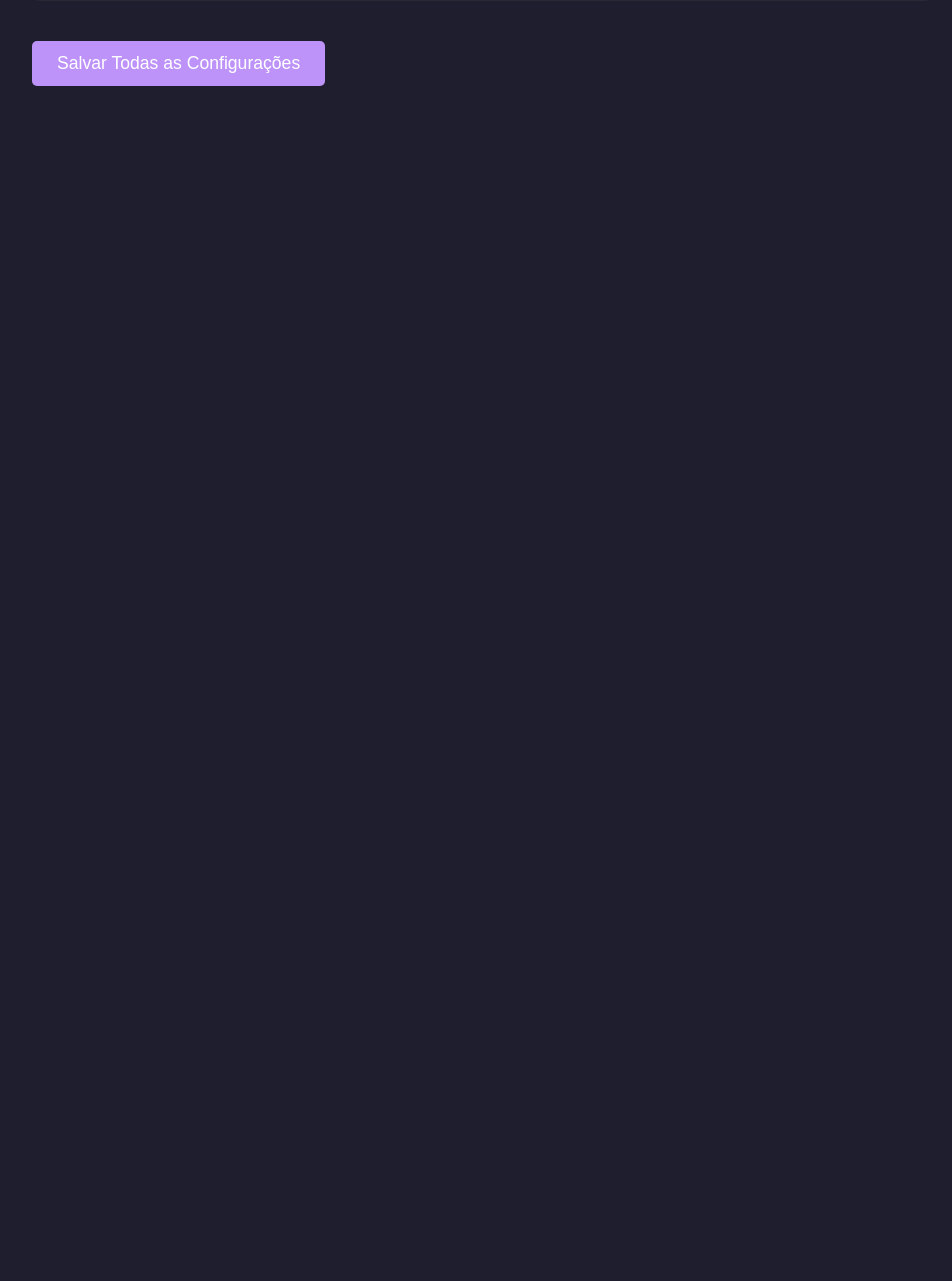
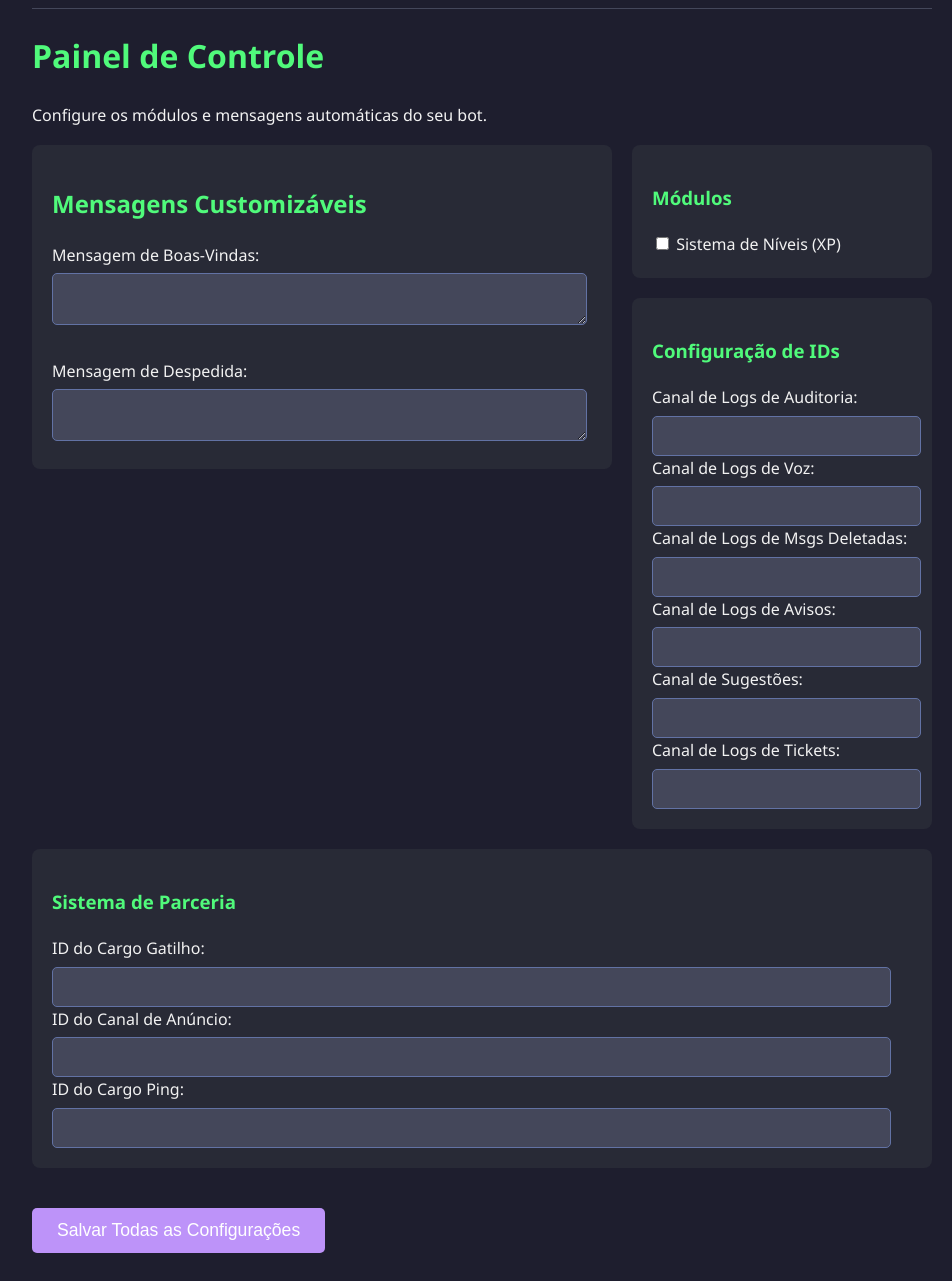
Before and after one commit to GitDanHuby/bot-discord-altura, a Flask app: template templates/dashboard.html in a window 1280 px wide. Shown: the part 340-1621 px from the top of the page, without its empty margins (158-1110 px from the left). Before the commit the page ends 426 px from the top, so only its background shows below. Run offline with Flask 3, Linux system fonts and the light colour scheme; the template is opened without the code that fills it, so the values that code supplies are empty.

Commit message:
Update dashboard.html

```diff
--- a/templates/dashboard.html
+++ b/templates/dashboard.html
@@ -5,31 +5,86 @@
     <meta name="viewport" content="width=device-width, initial-scale=1.0">
     <title>Painel - Altura RP City</title>
     <style>
-        /* ... (todo o seu CSS continua aqui, sem alterações) ... */
         body { background-color: #1e1e2e; color: #f2f2f2; font-family: 'Segoe UI', Tahoma, Geneva, Verdana, sans-serif; padding: 20px; line-height: 1.6; }
         .container { max-width: 900px; margin: auto; }
         .header { display: flex; align-items: center; justify-content: space-between; border-bottom: 1px solid #44475a; padding-bottom: 20px; margin-bottom: 20px; }
         img.avatar { border-radius: 50%; vertical-align: middle; margin-right: 15px; }
-        h1, h2 { color: #50fa7b; }
+        h1, h2, h3 { color: #50fa7b; }
         textarea, input[type="text"] { width: 95%; background-color: #44475a; color: white; border: 1px solid #6272a4; border-radius: 5px; padding: 10px; font-size: 1em; margin-top: 5px; }
         button { background-color: #bd93f9; color: white; padding: 12px 25px; border: none; border-radius: 5px; font-size: 1.1em; cursor: pointer; margin-top: 20px;}
         .module { background-color: #282a36; padding: 20px; border-radius: 8px; margin-bottom: 20px; }
+        .dashboard-layout { display: flex; flex-wrap: wrap; gap: 20px; }
+        .main-column { flex: 2; min-width: 300px; }
+        .side-column { flex: 1; min-width: 300px; }
         .notification { position: fixed; top: 20px; right: 20px; background-color: #50fa7b; color: #282a36; padding: 15px; border-radius: 5px; box-shadow: 0 0 10px rgba(0,0,0,0.5); z-index: 1000; opacity: 0; transition: opacity 0.5s; font-weight: bold; }
         .notification.show { opacity: 1; }
+        .logout-btn { background-color: #ff5555; color: white; padding: 8px 15px; text-decoration: none; border-radius: 5px; }
+        .switch { position: relative; display: inline-block; width: 60px; height: 34px; }
+        .switch input { opacity: 0; width: 0; height: 0; }
+        .slider { position: absolute; cursor: pointer; top: 0; left: 0; right: 0; bottom: 0; background-color: #ccc; transition: .4s; border-radius: 34px; }
+        .slider:before { position: absolute; content: ""; height: 26px; width: 26px; left: 4px; bottom: 4px; background-color: white; transition: .4s; border-radius: 50%; }
+        input:checked + .slider { background-color: #50fa7b; }
+        input:checked + .slider:before { transform: translateX(26px); }
     </style>
 </head>
 <body>
     <div class="container">
         <div class="header">
+            <div>
+                <img src="https://cdn.discordapp.com/avatars/{{ user.id }}/{{ user.avatar }}.png?size=64" alt="Avatar" class="avatar">
+                <span>Logado como: **{{ user.username }}**</span>
             </div>
+            <a href="/logout" class="logout-btn">Sair</a>
+        </div>
 
         <h1>Painel de Controle</h1>
+        <p>Configure os módulos e mensagens automáticas do seu bot.</p>
 
         <form id="settings-form">
+            <div class="dashboard-layout">
+                <div class="main-column">
+                    <div class="module">
+                        <h2>Mensagens Customizáveis</h2>
+                        <label for="welcome_message">Mensagem de Boas-Vindas:</label>
+                        <textarea name="welcome_message">{{ settings.get('welcome_message', '') }}</textarea>
+                        <br><br>
+                        <label for="goodbye_message">Mensagem de Despedida:</label>
+                        <textarea name="goodbye_message">{{ settings.get('goodbye_message', '') }}</textarea>
+                    </div>
+                </div>
+                <div class="side-column">
+                    <div class="module">
+                        <h3>Módulos</h3>
+                        <label>
+                          <input type="checkbox" name="xp_system_enabled" {{ 'checked' if settings.get('xp_system_enabled', 'true') == 'true' else '' }}>
+                          Sistema de Níveis (XP)
+                        </label>
+                    </div>
+                    <div class="module">
+                        <h3>Configuração de IDs</h3>
+                        <label>Canal de Logs de Auditoria:</label>
+                        <input type="text" name="audit_log_channel_id" value="{{ settings.get('audit_log_channel_id', '') }}">
+                        <label>Canal de Logs de Voz:</label>
+                        <input type="text" name="voice_log_channel_id" value="{{ settings.get('voice_log_channel_id', '') }}">
+                        <label>Canal de Logs de Msgs Deletadas:</label>
+                        <input type="text" name="delete_log_channel_id" value="{{ settings.get('delete_log_channel_id', '') }}">
+                        <label>Canal de Logs de Avisos:</label>
+                        <input type="text" name="warn_log_channel_id" value="{{ settings.get('warn_log_channel_id', '') }}">
+                        <label>Canal de Sugestões:</label>
+                        <input type="text" name="sugestao_channel_id" value="{{ settings.get('sugestao_channel_id', '') }}">
+                        <label>Canal de Logs de Tickets:</label>
+                        <input type="text" name="ticket_log_channel_id" value="{{ settings.get('ticket_log_channel_id', '') }}">
+                    </div>
+                </div>
+            </div>
             <div class="module">
-                <h3>Mensagens Customizáveis</h3>
-                <label for="welcome_message">Mensagem de Boas-Vindas:</label>
-                <textarea name="welcome_message">{{ settings.get('welcome_message', '') }}</textarea>
+                <h3>Sistema de Parceria</h3>
+                <label>ID do Cargo Gatilho:</label>
+                <input type="text" name="parceria_gatilho_role_id" value="{{ settings.get('parceria_gatilho_role_id', '') }}">
+                <label>ID do Canal de Anúncio:</label>
+                <input type="text" name="parceria_anuncio_channel_id" value="{{ settings.get('parceria_anuncio_channel_id', '') }}">
+                <label>ID do Cargo Ping:</label>
+                <input type="text" name="parceria_ping_role_id" value="{{ settings.get('parceria_ping_role_id', '') }}">
             </div>
             <button type="submit">Salvar Todas as Configurações</button>
         </form>
@@ -37,21 +92,15 @@
 
     <script>
         document.getElementById('settings-form').addEventListener('submit', function(event) {
-            // Previne o recarregamento padrão da página
             event.preventDefault();
 
             const formData = new FormData(this);
             const data = {};
-            // Converte os dados do formulário para um objeto
             formData.forEach((value, key) => { data[key] = value; });
 
-            // Adiciona o estado dos checkboxes, que o FormData não pega direito
             const checkboxes = this.querySelectorAll('input[type="checkbox"]');
-            checkboxes.forEach(cb => {
-                data[cb.name] = cb.checked ? 'true' : 'false';
-            });
+            checkboxes.forEach(cb => { data[cb.name] = cb.checked ? 'true' : 'false'; });
 
-            // Envia os dados para o servidor "silenciosamente"
             fetch('/dashboard', {
                 method: 'POST',
                 headers: { 'Content-Type': 'application/json' },
@@ -60,11 +109,8 @@
             .then(response => response.json())
             .then(result => {
                 if (result.success) {
-                    // Mostra uma notificação de sucesso
                     showNotification(result.message);
-                } else {
-                    alert('Ocorreu um erro ao salvar.');
-                }
+                } else { alert('Ocorreu um erro ao salvar.'); }
             })
             .catch(error => {
                 console.error('Erro:', error);
```
